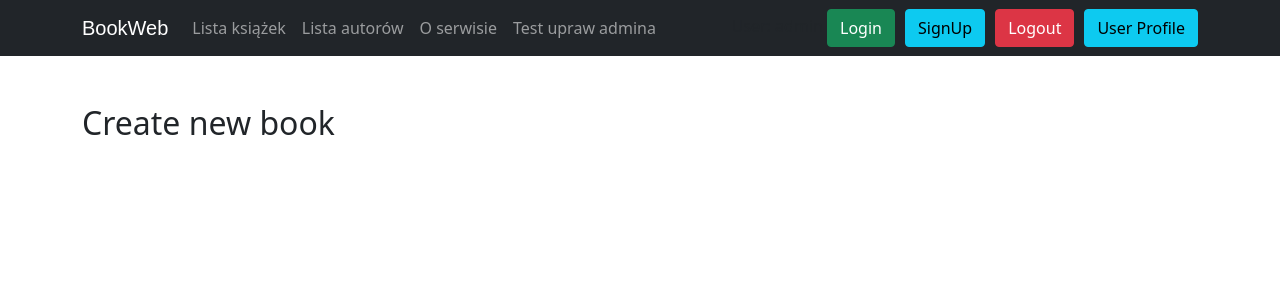
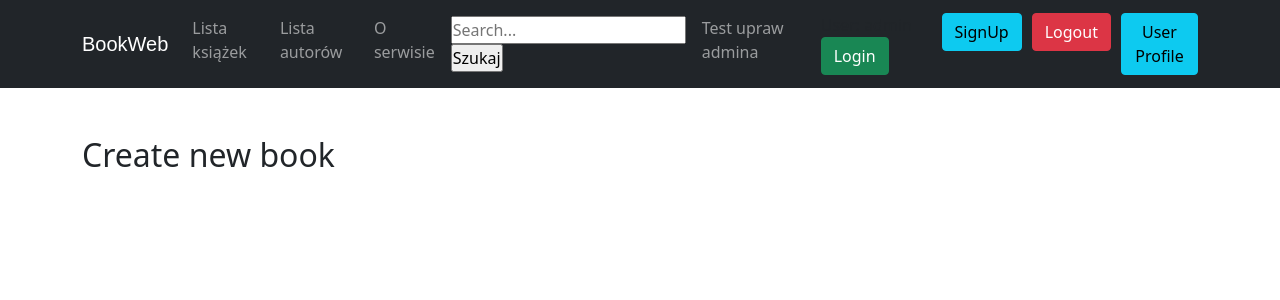
Before and after one commit to musialpatryk/web-book, a Django app: page /books/create/ in a window 1280 px wide. Shown: the top 300 px of the page. Run offline with Django 3.2, Linux system fonts and the light colour scheme; a user stored in the database is signed in; some libraries are stand-ins or nearby versions; some web fonts are replaced.

Commit message:
search_book

```diff
--- a/books/urls.py
+++ b/books/urls.py
@@ -8,4 +8,5 @@ urlpatterns = [
     url(r'^$', views.book_list, name="list"),
     url(r'^create/$', views.book_create, name="create"),
     url(r'^(?P<slug>[\w-]+)/$', views.book_details, name="details"),
+    url('search/<string:title>/', views.search_book, name='search'),
 ]
--- a/books/views.py
+++ b/books/views.py
@@ -1,3 +1,4 @@
+import requests
 from django.contrib.auth.decorators import login_required
 from django.shortcuts import render
 from .models import Book
@@ -23,3 +24,16 @@ def book_details(request, slug):
 @admin_only
 def book_create(request):
     return render(request, 'books/book_create.html')
+
+
+@login_required(login_url='accounts:login')
+@allowed_users(allowed_roles=['viewer', 'admin'])
+def search_book(request):
+    book_get = request.GET
+    name = book_get.get("title")
+    if Book.objects.filter(title=name).exists():
+        book = Book.objects.filter(title=name)
+        return render(request, 'books/book_search.html', {'books': book})
+    else:
+        book = Book.objects.all()
+        return render(request, 'books/book_search.html', {'books': book})
--- a/templates/base_layout.html
+++ b/templates/base_layout.html
@@ -28,6 +28,15 @@
                 </li>
                 <li class="nav-item">
                     <a class="nav-link" href="/about">O serwisie</a>
+                </li>
+                <!--                    Do sprawdzenia! action=" method="post"-->
+                <li class="nav-item">
+                    <a class="nav-link">
+                        <form action="{% url 'books:search' %}" method="get">
+                            <input name="title" type="text" placeholder="Search..."/>
+                            <input type="submit" value="Szukaj" />
+                        </form>
+                    </a>
                 </li>
                 {% if request.user.is_staff %}
                 <li class="nav-item">
```
Also changed, not shown: books/templates/books/book_search.html (added, +10 -0 lines). Lines whose indentation alone changed are shown as unchanged.
